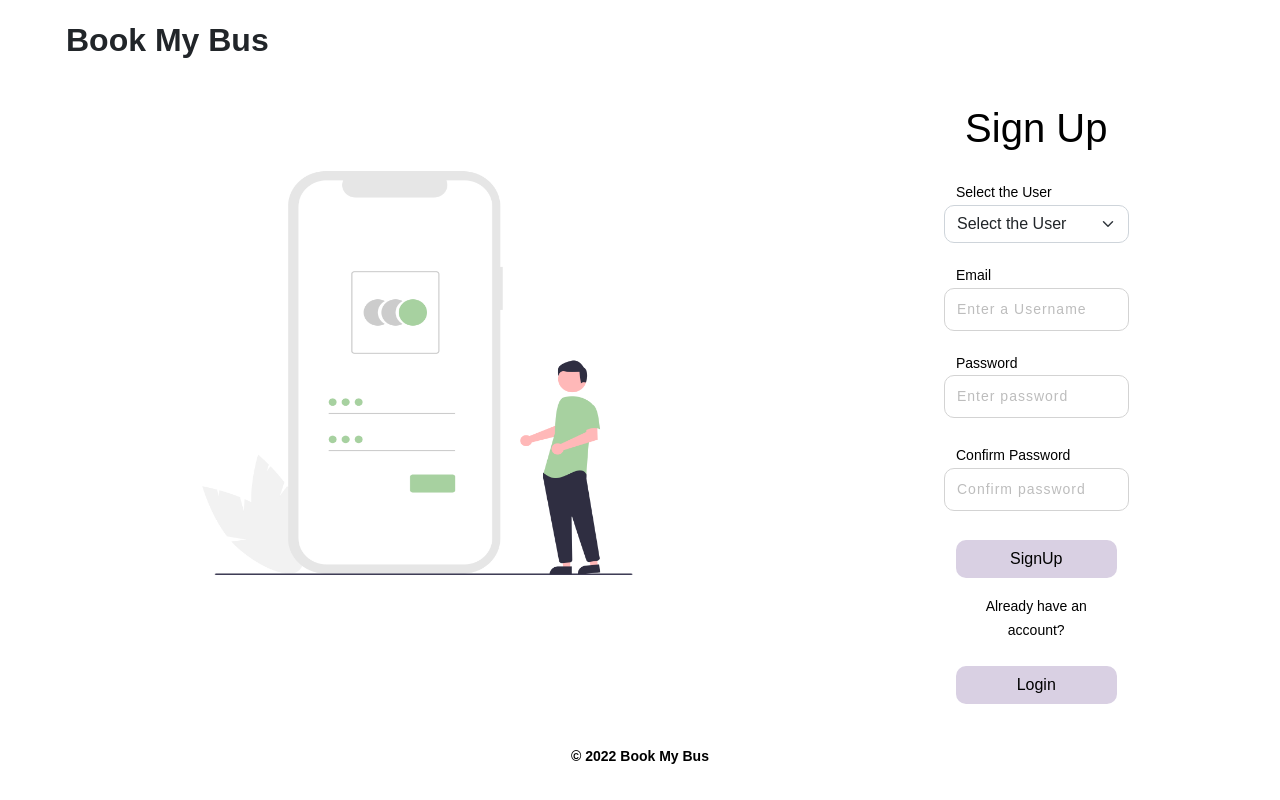
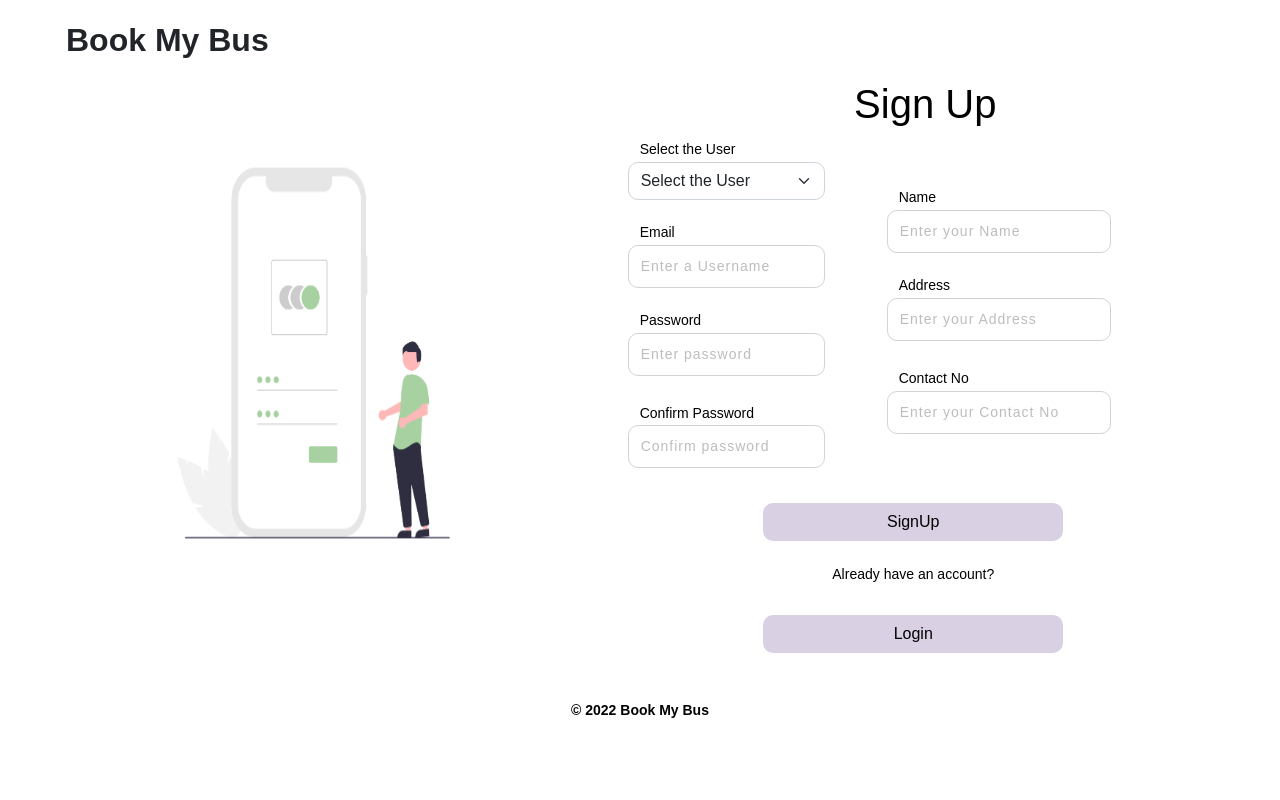
Before and after one commit to Thenuri/G01-COMF4004-22, a web app: file client/signup.html in a window 1280 px wide. Run offline with its HTML, style and script files only (its server is not run), Linux system fonts and the light colour scheme; some web fonts are replaced.

Commit message:
CSS Changes

```diff
--- a/client/css/syntax2.css
+++ b/client/css/syntax2.css
@@ -7,9 +7,11 @@ body {
 }
 
 .card2 {
-    margin: 0px 40px;
+    margin-left: 30px;
 }
-
+.card{
+    margin-left: 30px;
+}
 .logo {
     width: 200px;
     height: 100px;
@@ -23,10 +25,10 @@ body {
 }
 .SignupImage {
     width: 650px;
-    height: 490px;
+    height: 450px;
 }
 .new1{
-    margin-left: 150px;
+    margin-left: 30px;
 }
 .new{
     margin-left: 75px;
@@ -104,7 +106,7 @@ a {
 
 .btn-blue {
     background-color: #d9d0e3;
-    width: 100%;
+    width: 300px;
     color: #000;
     border-radius: 10px;
 }
@@ -137,17 +139,16 @@ a {
     overflow-y:scroll;
     scroll-behavior: smooth;
 }
-.Profile-Gradient{
+/*.Profile-Gradient{
     background-position:center;
     position:relative;
-    max-width: 100%;
     padding-bottom: 0px;
 
 }
 .line1{
-    height: 50px;
+     height: 50px;
     width: 400px;
-}
+}*/
 .line2{
     height: 50px;
     padding-right: 170px;
@@ -175,6 +176,13 @@ hi{
 
 .row{
    padding-left: 30px;
+}
+.test{
+    padding-bottom: 0px;
+}
+.test1{
+    padding-top: 0px;
+    margin-top: 0px;
 }
 
 @media screen and (max-width: 991px) {
--- a/client/signup.html
+++ b/client/signup.html
@@ -15,7 +15,7 @@
     </div>
     <div class="container-fluid mx-auto">
             <div class="row d-flex">
-                <div class="new col-lg-6">
+                <div class="new col-lg-4">
                     <div class="card1 pb-5">
 
                         <div class="row px-3 justify-content-center mt-5 mb-5 ">
@@ -23,15 +23,16 @@
                         </div>
                     </div>
                 </div>
-                <div class="new1 col-lg-3">
-                    <div class="card2 card border-0 px-2 py-4 ">
-                        <center><h1>Sign Up</h1></center><br>
+                <div class="new1 row col-lg-7">
+                    <center><h1>Sign Up</h1></center><br><br>
+                    <div class="card border-0 col-4 ">
+
                         <div class="row px-3">
                             <label class="mb-1"><h6 class="mb-0 text-sm">Select the User</h6></label>
                             <select class="select form-select mb-4">
                                 <option value="" disabled selected>Select the User</option>
-                                <option value="1">Customer User</option>
-                                <option value="2">Vehicle Owner</option>
+                                <option value="1">Client User</option>
+                                <option value="2">Bus Owner</option>
                                 <!--<option value="3">Admin User</option>-->
                               </select>
                         </div>
@@ -47,7 +48,26 @@
                             <label class="mb-1"><h6 class="mb-0 text-sm">Confirm Password</h6></label>
                             <input type="password" name="password" placeholder="Confirm password">
                         </div><br>
-                        <div class="row mb-3 px-3">
+
+                    </div>
+                    <div class="col-5">
+                        <div class="card2 card border-0 ">
+                            <br><br>
+                            <div class="row px-3">
+                                <label class="mb-1"><h6 class="mb-0 text-sm">Name</h6></label>
+                                <input class="mb-4" type="text" name="name" placeholder="Enter your Name">
+                            </div>
+                            <div class="row px-3">
+                                <label class="mb-1"><h6 class="mb-0 text-sm">Address</h6></label>
+                                <input type="text" name="Address" placeholder="Enter your Address">
+                            </div><br>
+                            <div class="row px-3">
+                                <label class="mb-1"><h6 class="mb-0 text-sm">Contact No</h6></label>
+                                <input type="text" name="Contact" placeholder="Enter your Contact No">
+                            </div><br><br>
+                        </div>
+                    </div>
+                    <div class="third row mb-3 px-3">
                         <center><button type="submit" class="btn btn-blue text-center">SignUp</button></center>
                     </div>
                     <div class="row mb-4 px-3">
@@ -58,10 +78,9 @@
                     </div>
                 </div>
             </div>
-            </div>
             <div class="bg-white py-0">
                 <div class="row px-3">
-                    <b><center><small class="footer ml-0 ml-sm-4 mb-0">&copy; 2022 Book My Bus</small></center></b>
+                    <b><center><small class="footer ml-0 ml-sm-4 mb-0"><br>&copy; 2022 Book My Bus</small></center></b>
                 </div>
             </div>
     </div>
```
Also changed, not shown: client/MyProfile.html (+8 -113 lines), client/UpdateDetails.html (+5 -11 lines), client/testing.html (added, +242 -0 lines). Lines whose indentation alone changed are shown as unchanged.
